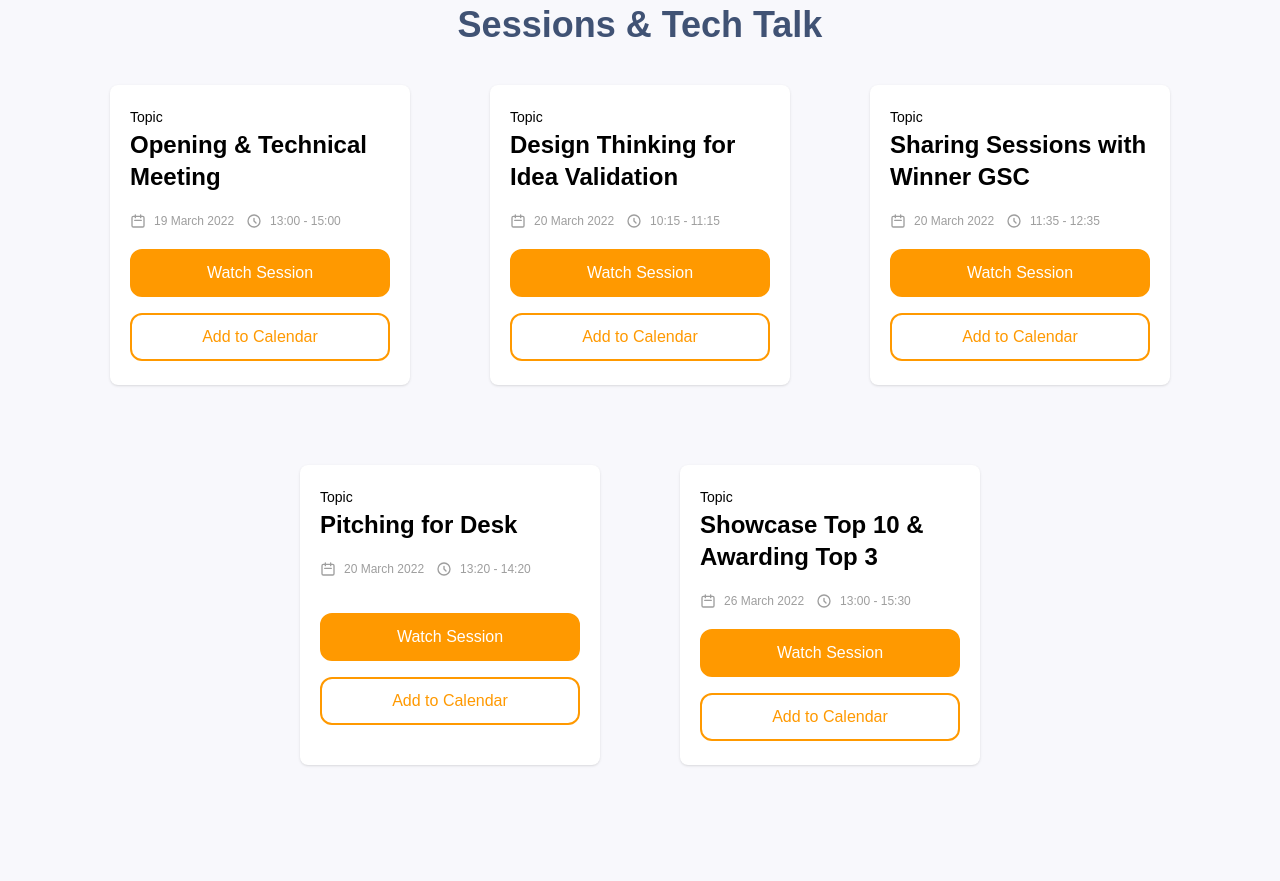
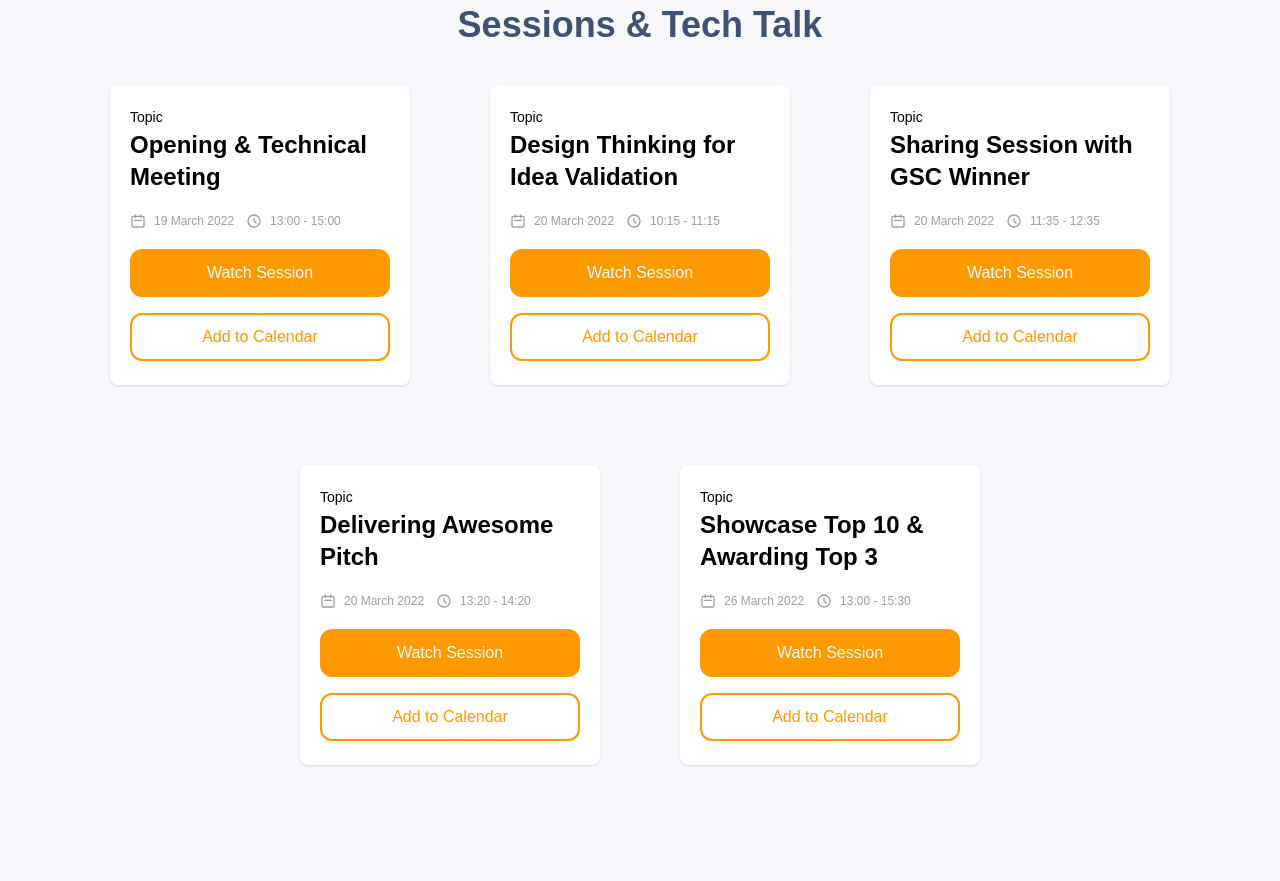
Before and after one commit to GDSC-Indonesia/hackathon-landing, a Next.js app: page / in a window 1280 px wide. Shown: the part 2780-3661 px from the top of the page. Built offline with nearby package versions, Linux system fonts and the light colour scheme; a web font is replaced by a local one.

Commit message:
chore: change topic copywriting

```diff
--- a/data/sessions.ts
+++ b/data/sessions.ts
@@ -28,7 +28,7 @@ const sessions: Array<Session> = [
     },
   },
   {
-    topic: 'Sharing Sessions with Winner GSC ',
+    topic: 'Sharing Session with GSC Winner',
     date: '20 March 2022',
     time: '11:35 - 12:35',
     link: {
@@ -37,7 +37,7 @@ const sessions: Array<Session> = [
     },
   },
   {
-    topic: 'Pitching for Desk',
+    topic: 'Delivering Awesome Pitch',
     date: '20 March 2022',
     time: '13:20 - 14:20',
     link: {
```
